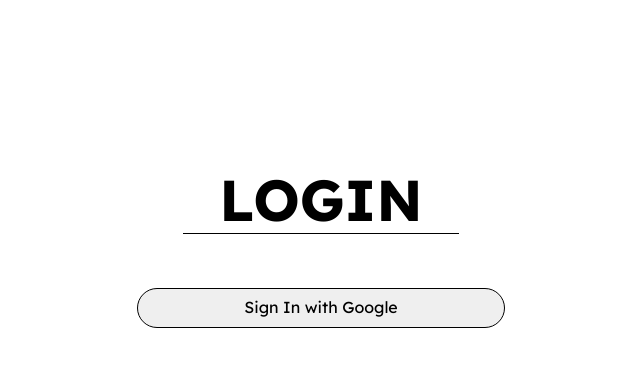
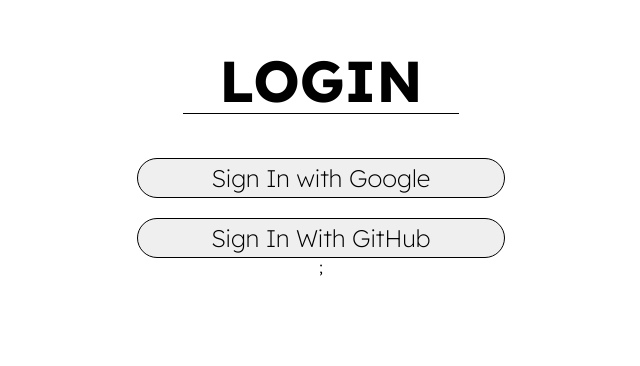
Before and after one commit to marymkelly/cpp, a Next.js app: page /login in a window 1280 px wide. Shown: the part 238-604 px from the top of the page, without its empty margins (319-959 px from the left). Built offline with nearby package versions, Linux system fonts and the light colour scheme; no server answers.

Commit message:
login update

```diff
--- a/components/loginComponents/LoginPage.js
+++ /dev/null
@@ -1,45 +0,0 @@
-import { useContext } from "react";
-import AuthContext from "../../context/AuthCtx";
-import { signIn, signOutUser } from "../../firebase/auth";
-import LoginResult from "./LoginResult";
-
-export default function LoginPage() {
-  const authCtx = useContext(AuthContext);
-  console.log(authCtx);
-
-  return (
-    <div className="login-page">
-      <LoginResult />
-      <div className="login-container">
-        <h1 className="login-title">LOGIN</h1>
-        <div className="login-btn-container">
-          {authCtx?.user?.displayName}
-          {!authCtx?.isAuthorized ? (
-            <button
-              onClick={() => {
-                signIn('google.com');
-                document.querySelector('.login-result-title').innerHTML = "Connecting to Google"
-                document.querySelector('.login-result-message').innerHTML = ""
-                document.querySelector(".login-result").classList.remove("hide")
-              }}
-            >
-              Sign In with Google
-            </button>
-          ) : (
-            <button
-              onClick={async() => {
-            	signOutUser();
-              document.querySelector('.login-result-title').innerHTML = "Signed Out"
-              document.querySelector('.login-result-message').innerHTML = "Your account has been signed out."
-              document.querySelector(".login-result").classList.toggle("hide")
-              }}
-
-            >
-              Sign Out
-            </button>
-          )}
-        </div>
-      </div>
-    </div>
-  );
-}
--- a/components/loginComponents/LoginResult.js
+++ /dev/null
@@ -1,17 +0,0 @@
-import React from "react";
-
-const loginResult = () => {
-  return (
-    <div className="login-result hide">
-      <h1 className="login-result-title">Checking Authentication...</h1>
-      <p className="login-result-message">This should only take a moment</p>
-      <button onClick={() => {
-            document.querySelector(".login-result").classList.add("hide")
-      }}>
-        Close
-      </button>
-    </div>
-  );
-};
-
-export default loginResult;
--- a/pages/dashboard.js
+++ b/pages/dashboard.js
@@ -12,7 +12,7 @@
 	useEffect(() => {
 		async function getDatabaseUser(uid) {
 			let user = await getUserFromDatabase(uid).then((res) => {
-				return res.data.user;
+				return res.data?.user;
 			});
 			if (user?.projects) setProjects(user.projects);
 			return user;
--- a/pages/login.js
+++ b/pages/login.js
@@ -1,12 +1,74 @@
-import React from "react";
-import LoginPage from "../components/loginComponents/LoginPage";
+import { useContext, useState } from "react";
+import { useRouter } from "next/router";
+import AuthContext from "../context/AuthCtx";
+import { signIn, signOutUser } from "../firebase/auth";
 
-const login = () => {
+export default function LoginPage() {
+  const router = useRouter();
+  const authCtx = useContext(AuthContext);
+  const [error, setError] = useState();
+
   return (
-    <>
-      <LoginPage />
-    </>
+    <main className="login-page">
+      <div className="login-container">
+        <h1 className="login-title">LOGIN</h1>
+        <div className="login-btn-container">
+          {authCtx?.user?.displayName}
+          {!authCtx?.isAuthorized ? (
+            <>
+              <button
+                onClick={async () => {
+                  await signIn("google.com")
+                    .then(() => {
+                      router.push("/dashboard");
+                    })
+                    .catch((err) => {
+                      setError(err.message);
+                      return err.message;
+                    });
+                }}
+              >
+                Sign In with Google
+              </button>
+              <button
+                onClick={async () => {
+                  await signIn("github.com")
+                    .then(() => {
+                      router.push("/dashboard");
+                    })
+                    .catch((err) => {
+                      setError(err.message);
+                      return err.message;
+                    });
+                }}
+              >
+                Sign In With GitHub
+              </button>
+            </>
+          ) : (
+            <button
+              onClick={async () => {
+                signOutUser();
+              }}
+            >
+              Sign Out
+            </button>
+          )}
+          ;
+          {error && (
+            <div>
+              <p className="error">{error} </p>
+              <button
+                onClick={() => {
+                  setError();
+                }}
+              >
+                Clear Me
+              </button>
+            </div>
+          )}
+        </div>
+      </div>
+    </main>
   );
-};
-
-export default login;
+}
--- a/styles/_login.scss
+++ b/styles/_login.scss
@@ -8,44 +8,20 @@
 
 // Login page Styles
 .login-page {
-	min-width: 100vw;
+  min-width: 100%;
   min-height: 100vh;
   @include flexPostition(center, center, column);
 
-	.login-result.hide {
-		opacity: 0;
-	}
-
-	.login-result {
-		width: clamp(2rem, 15rem + 10vw, 100rem);
-		min-height: 25vh;
-		@include flexPostition(center, center, column);
-		border: 1px solid black;
-
-		.login-result-title {
-			text-align: center;
-			width: max(100%, 200px);
-			font-size: clamp(1rem, 1.5rem + 2vw, 2rem);
-			margin: 0 0 1rem 0;
-		}
-
-		.login-result-message {
-			text-align: center;
-			width: max(100%, 200px);
-			font-size: clamp(0.8rem, 1rem + 2vw, 1.25rem);
-			margin: 0;
-		}
-
   button {
-			width: 50%;
+    max-width: 100%;
     border-radius: 4em;
     min-height: 40px;
     border: 1px solid black;
     margin-top: 20px;
-			font-size: clamp(1rem, 1.5rem + 2vw, 2rem);
+    font-size: clamp(0.8rem, 1rem + 2vw, 1.5rem);
+    font-weight: 200;
     text-align: center;
     cursor: pointer;
-		}
   }
 
   .login-container {
```
Also changed, not shown: pages/index.js (+23 -10 lines). Lines whose indentation alone changed are shown as unchanged.
